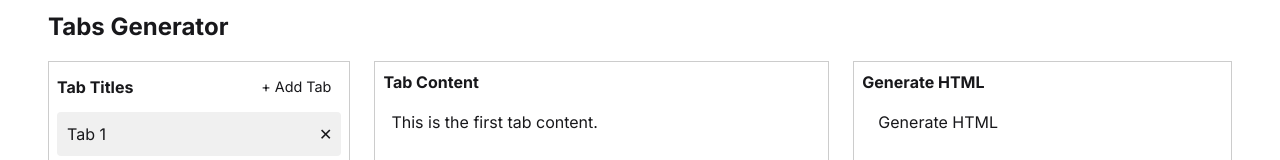
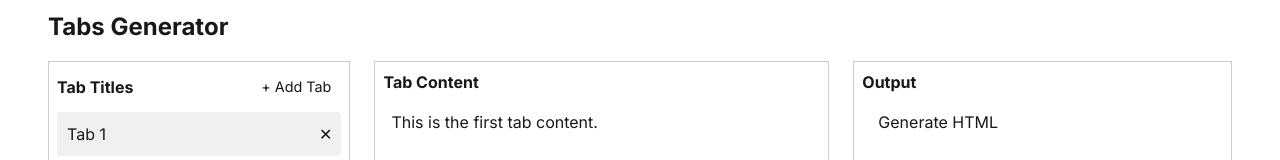
Before and after one commit to mmalvino/cwa-assignment1, a Next.js app: page / in a window 1280 px wide. Shown: the part 181-341 px from the top of the page. Built offline with nearby package versions, Linux system fonts and the light colour scheme.

Commit message:
Rename HTML box title

```diff
--- a/components/TabsGenerator.tsx
+++ b/components/TabsGenerator.tsx
@@ -197,7 +197,7 @@ function showTab(btn, index){
             minWidth: "280px",
           }}
         >
-          <h3 style={{ fontWeight: "bold", marginBottom: "8px" }}>Generate HTML</h3>
+          <h3 style={{ fontWeight: "bold", marginBottom: "8px" }}>Output</h3>
           <button
             onClick={handleGenerateCode}
             style={{ padding: "8px 16px", marginBottom: "8px", cursor: "pointer" }}
```
